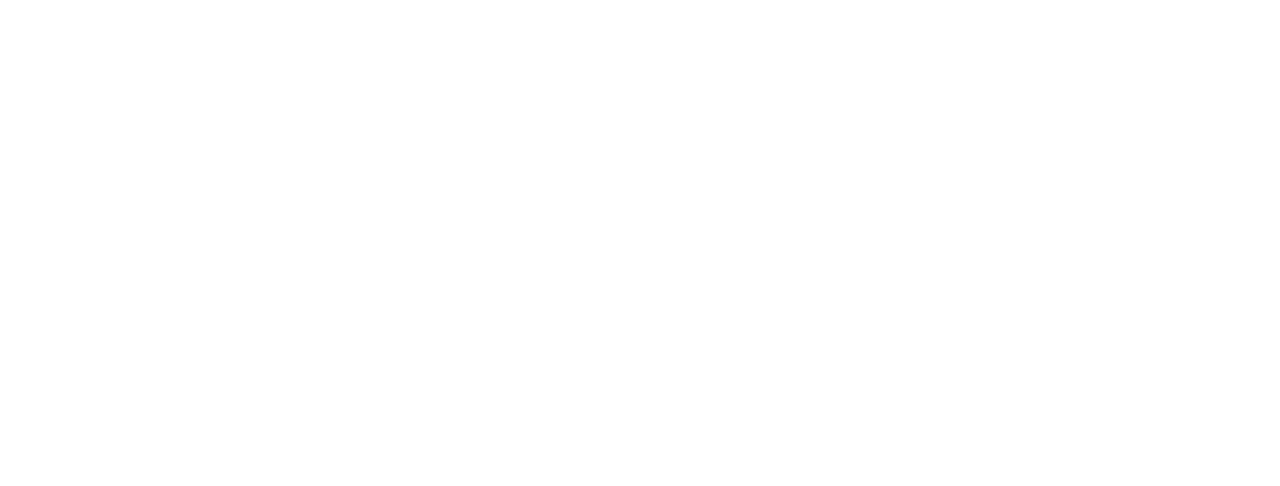
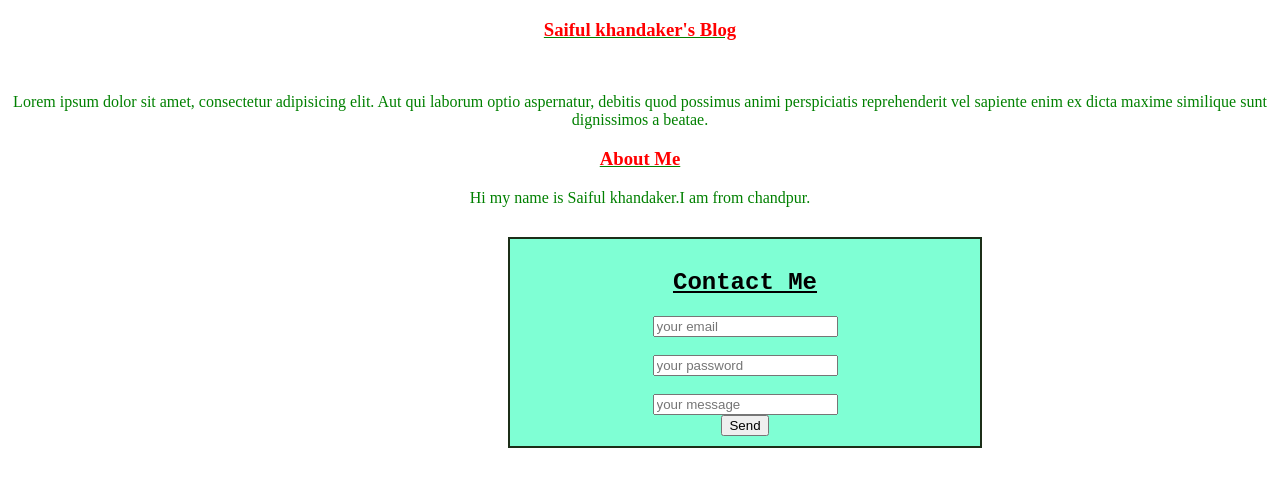
Before and after one commit to Saifulkhandaker/my-first-github-repo, a plain HTML site: page index.html in a window 1280 px wide. Drawn offline with Linux system fonts and the light colour scheme.

Commit message:
More style and code added

```diff
--- a/index.html
+++ b/index.html
@@ -3,9 +3,26 @@
 <head>
     <meta charset="UTF-8">
     <meta name="viewport" content="width=device-width, initial-scale=1.0">
+    <link rel="stylesheet" href="style.css">
     <title>My First Ever Github Repo</title>
 </head>
 <body>
-
+    <div class="div1">
+        <h3>Saiful khandaker's Blog</h3><br>
+    <p>Lorem ipsum dolor sit amet, consectetur adipisicing elit. Aut qui laborum optio aspernatur, debitis quod possimus animi perspiciatis reprehenderit vel sapiente enim ex dicta maxime similique sunt dignissimos a beatae.</p>
+    </div>
+    <div class="div2">
+        <h3>About Me</h3>
+        <p>Hi my name is Saiful khandaker.I am from chandpur.</p>
+    </div>
+    <div class="form">
+        <h2>Contact Me</h2>
+        <form action="">
+            <input type="email" placeholder="your email"><br><br>
+            <input type="password" placeholder="your password"><br><br>
+            <input type="text" placeholder="your message"><br>
+            <input type="submit" value="Send">
+        </form>
+    </div>
 </body>
 </html>
--- /dev/null
+++ b/style.css
@@ -0,0 +1,24 @@
+h3{
+    color: red;
+    text-decoration: underline green;
+}
+p{
+    color: green;
+}
+.div1{
+    text-align: center;
+}
+.div2{
+    text-align: center;
+}
+.form{
+    background-color: aquamarine;
+    text-decoration: underline rgb(0, 0, 0);
+    width: 450px;
+    font-family: 'Courier New', Courier, monospace;
+    text-align: center;
+    margin-left: 500px;
+    margin-top: 30px;
+    padding: 10px;
+    border: 2px solid rgb(28, 46, 24);
+}
```
